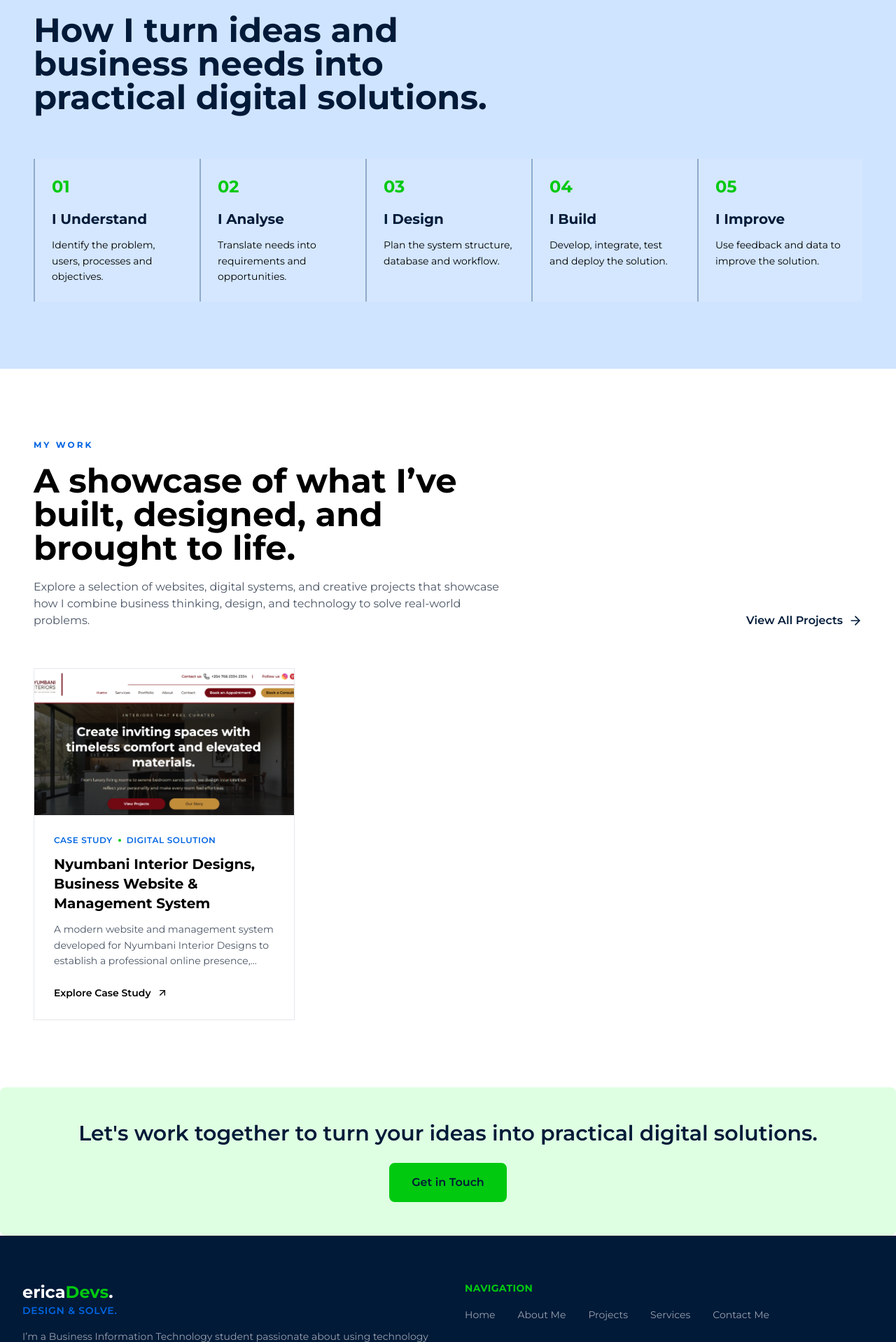
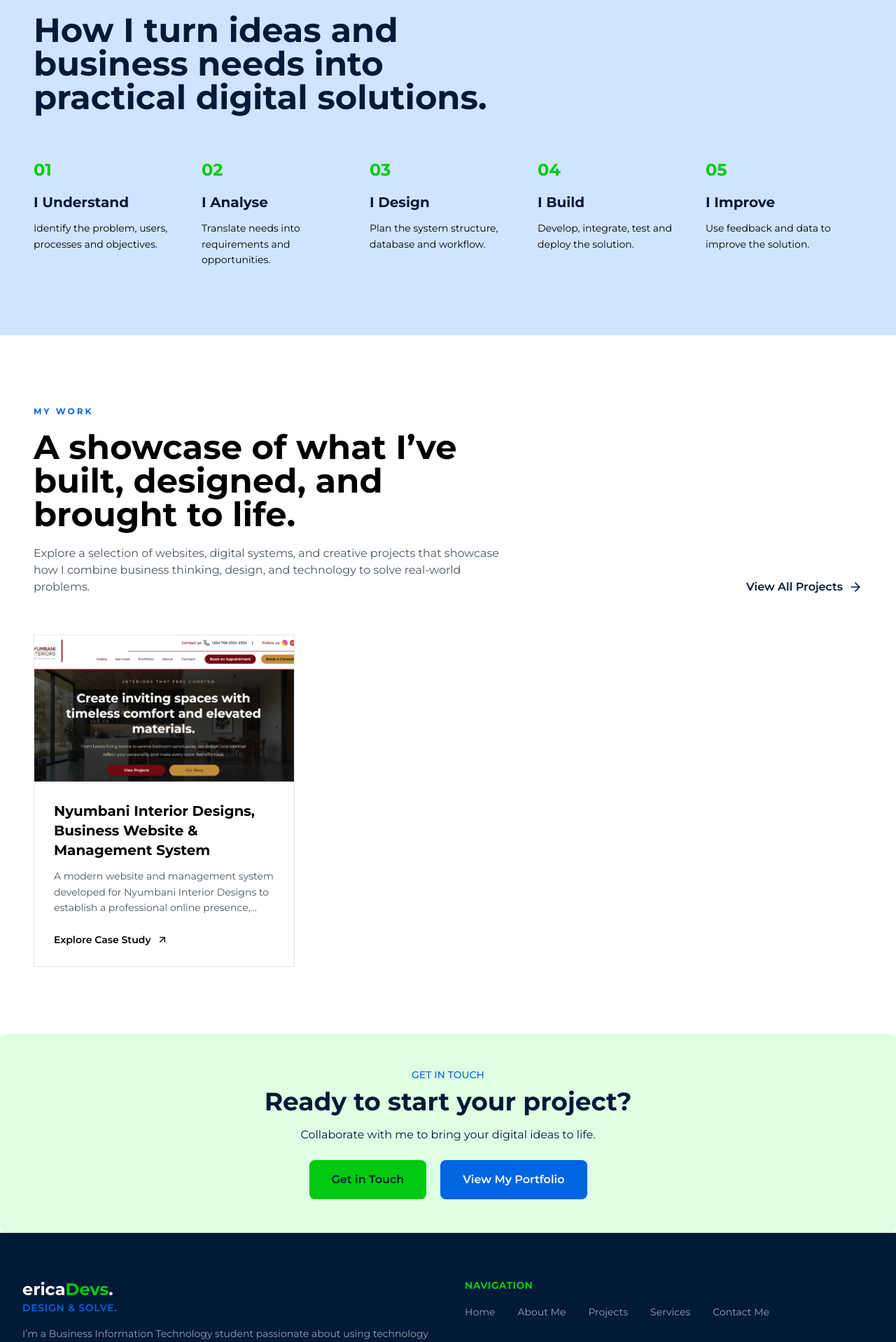
Before and after one commit to ericaDevs/ericadevs, a Django app: page / in a window 1280 px wide. Shown: the part 2400-4318 px from the top of the page at 70% size. Run offline with Django 5.2, Linux system fonts and the light colour scheme; data comes from the database, SQL or seed files in the repository; some libraries are stand-ins or nearby versions.

```diff
--- a/Contacts/templates/pages/contacts.html
+++ b/Contacts/templates/pages/contacts.html
@@ -105,7 +105,7 @@ Erika Lorot | Contact Me
                     </div>
 
                     <div class="mt-8 flex items-center gap-3">
-                        <a href="https://www.facebook.com/share/19WLnBT6RE/" aria-label="Facebook" class="flex h-11 w-11 items-center justify-center rounded-full border border-[#0065E1]/20 bg-[#CFE4FF] transition hover:-translate-y-0.5">
+                        <a href="https://web.facebook.com/ericaDevs" aria-label="Facebook" class="flex h-11 w-11 items-center justify-center rounded-full border border-[#0065E1]/20 bg-[#CFE4FF] transition hover:-translate-y-0.5">
                             <img src="{% static 'images/facebook.png' %}" alt="Facebook" class="h-5 w-5 object-contain">
                         </a>
                         <a href="https://github.com/ericaDevs/" aria-label="GitHub" class="flex h-11 w-11 items-center justify-center rounded-full border border-[#0065E1]/20 bg-[#CFE4FF] transition hover:-translate-y-0.5">
@@ -114,7 +114,7 @@ Erika Lorot | Contact Me
                         <a href="#" aria-label="LinkedIn" class="flex h-11 w-11 items-center justify-center rounded-full border border-[#0065E1]/20 bg-[#CFE4FF] transition hover:-translate-y-0.5">
                             <img src="{% static 'images/linkedin.png' %}" alt="LinkedIn" class="h-5 w-5 object-contain">
                         </a>
-                        <a href="#" aria-label="Instagram" class="flex h-11 w-11 items-center justify-center rounded-full border border-[#0065E1]/20 bg-[#CFE4FF] transition hover:-translate-y-0.5">
+                        <a href="https://www.instagram.com/erica_devs" aria-label="Instagram" class="flex h-11 w-11 items-center justify-center rounded-full border border-[#0065E1]/20 bg-[#CFE4FF] transition hover:-translate-y-0.5">
                             <img src="{% static 'images/instagram.png' %}" alt="Instagram" class="h-5 w-5 object-contain">
                         </a>
                     </div>
--- a/static/css/output.css
+++ b/static/css/output.css
@@ -437,6 +437,9 @@
   .mr-2 {
     margin-right: calc(var(--spacing) * 2);
   }
+  .mr-4 {
+    margin-right: calc(var(--spacing) * 4);
+  }
   .mb-1\.5 {
     margin-bottom: calc(var(--spacing) * 1.5);
   }
@@ -527,9 +530,6 @@
   .aspect-video {
     aspect-ratio: var(--aspect-video);
   }
-  .h-1 {
-    height: var(--spacing);
-  }
   .h-1\.5 {
     height: calc(var(--spacing) * 1.5);
   }
@@ -593,9 +593,6 @@
   .h-40 {
     height: calc(var(--spacing) * 40);
   }
-  .h-\[92\%\] {
-    height: 92%;
-  }
   .h-auto {
     height: auto;
   }
@@ -613,9 +610,6 @@
   }
   .min-h-screen {
     min-height: 100vh;
-  }
-  .w-1 {
-    width: var(--spacing);
   }
   .w-1\.5 {
     width: calc(var(--spacing) * 1.5);
@@ -1048,9 +1042,6 @@
   .border-\[\#72acf3\] {
     border-color: #72acf3;
   }
-  .border-\[\#395d8a71\] {
-    border-color: #395d8a71;
-  }
   .border-amber-200 {
     border-color: var(--color-amber-200);
   }
@@ -1183,12 +1174,6 @@
   .bg-amber-50 {
     background-color: var(--color-amber-50);
   }
-  .bg-black\/10 {
-    background-color: color-mix(in srgb, #000 10%, transparent);
-    @supports (color: color-mix(in lab, red, red)) {
-      background-color: color-mix(in oklab, var(--color-black) 10%, transparent);
-    }
-  }
   .bg-blue {
     background-color: var(--color-blue);
   }
@@ -1239,6 +1224,12 @@
   }
   .bg-shadegreen {
     background-color: var(--color-shadegreen);
+  }
+  .bg-shadegreen\/5 {
+    background-color: color-mix(in srgb, #DEFFE2 5%, transparent);
+    @supports (color: color-mix(in lab, red, red)) {
+      background-color: color-mix(in oklab, var(--color-shadegreen) 5%, transparent);
+    }
   }
   .bg-slate-50 {
     background-color: var(--color-slate-50);
@@ -1768,12 +1759,6 @@
     color: color-mix(in srgb, #ffffff 65%, transparent);
     @supports (color: color-mix(in lab, red, red)) {
       color: color-mix(in oklab, var(--color-white) 65%, transparent);
-    }
-  }
-  .text-white\/70 {
-    color: color-mix(in srgb, #ffffff 70%, transparent);
-    @supports (color: color-mix(in lab, red, red)) {
-      color: color-mix(in oklab, var(--color-white) 70%, transparent);
     }
   }
   .text-white\/75 {
@@ -2302,11 +2287,11 @@
     .md\:justify-start {
       justify-content: flex-start;
     }
+    .md\:gap-4 {
+      gap: calc(var(--spacing) * 4);
+    }
     .md\:gap-8 {
       gap: calc(var(--spacing) * 8);
-    }
-    .md\:gap-px {
-      gap: 1px;
     }
     .md\:p-10 {
       padding: calc(var(--spacing) * 10);
--- a/templates/index.html
+++ b/templates/index.html
@@ -9,8 +9,8 @@
 
 <main class="font-mont">
     <!-- Hero section -->
-    <section class="h-[92%] relative overflow-hidden py-20 px-6 md:px-12" style="background-image: linear-gradient(rgba(13,13,13,0.7), rgba(13,13,13,0.45)), url('https://i.pinimg.com/1200x/72/e7/c4/72e7c45fe83fec3e1bcb4b82f4fd118e.jpg'); background-size: cover; background-position: center; background-attachment: fixed;">
-        <div class="absolute inset-0 bg-black/10"></div>
+    <section class="relative overflow-hidden py-20 px-6 md:px-12" style="background-image: linear-gradient(rgba(13,13,13,0.7), rgba(13,13,13,0.45)), url('https://i.pinimg.com/1200x/72/e7/c4/72e7c45fe83fec3e1bcb4b82f4fd118e.jpg'); background-size: cover; background-position: center; background-attachment: fixed;">
+        <div class="absolute inset-0 bg-shadegreen/5"></div>
         <div class="relative max-w-7xl mx-auto flex flex-col md:flex-row justify-between items-center gap-6">
             <div class="max-w-3xl">
                 <h1 class="text-3xl md:text-5xl font-bold text-[#01C910] tracking-wide mb-2">Hello</h1>
@@ -25,7 +25,7 @@
                         class="inline-flex items-center justify-center px-7 py-4 bg-[#0065E1] text-[#ffffff] font-semibold hover:bg-[#01C910] hover:text-[#011A38] transition-all duration-300">
                         Explore My Work
                     </a>
-                    <a href="{% url 'contacts:contacts' %}"
+                    <a href="{% static 'docs/Curiculum vitae.pdf' %}" rel="noopener noreferrer" target="blank"
                         class="inline-flex items-center justify-center px-7 py-4 text-[#011A38] font-semibold bg-[#01C910] hover:bg-[#0065E1] hover:text-[#FFFFFF] transition-all duration-300">
                         View my CV
                     </a>
@@ -96,7 +96,7 @@
             <div class="grid text-base md:grid-cols-2 lg:grid-cols-3 gap-6">
                 <!-- Business Analysis -->
                 <div class="bg-white p-8 border border-gray-200 hover:-translate-y-1 hover:shadow-lg transition-all duration-300">
-                    <i data-lucide="chart-no-axes-combined" class="w-9 h-9 text-[#0065E1] mt-6 mb-6"></i>
+                    <i data-lucide="chart-no-axes-combined" class="w-9 h-9 text-blue mt-6 mb-6"></i>
                     <h3 class="text-xl font-bold mb-3">Business Analysis</h3>
                     <p class="text-gray-600 text-base leading-relaxed">
                         Understanding business processes, requirements and operational
@@ -106,7 +106,7 @@
 
                 <!-- Web Development -->
                 <div class="bg-white p-8 border border-gray-200 hover:-translate-y-1 hover:shadow-lg transition-all duration-300">
-                    <i data-lucide="code-2" class="w-9 h-9 text-[#01C910] mt-6 mb-6"></i>
+                    <i data-lucide="code-2" class="w-9 h-9 text-green mt-6 mb-6"></i>
                     <h3 class="text-xl font-bold mb-3">Web development</h3>
                     <p class="text-gray-600 text-base leading-relaxed">
                         Designing and developing websites and web applications that
@@ -173,8 +173,8 @@
                 </h2>
             </div>
 
-            <div class="grid gap-6 sm:grid-cols-2 md:grid-cols-5 md:gap-px bg-white/10">
-                <div class="p-6 border-l-2 border-[#395d8a71]">
+            <div class="grid gap-6 sm:grid-cols-2 md:grid-cols-5 md:gap-4">
+                <div class="">
                     <span class="text-2xl font-bold text-[#01C910]">01</span>
                     <h3 class="font-bold text-xl text-[#011A38] mt-4 mb-3">I Understand</h3>
                     <p class="text-sm leading-relaxed">
@@ -182,7 +182,7 @@
                     </p>
                 </div>
 
-                <div class="p-6 border-l-2 border-[#395d8a71]">
+                <div class="">
                     <span class="text-2xl font-bold text-[#01C910]">02</span>
                     <h3 class="font-bold text-xl text-[#011A38] mt-4 mb-3">I Analyse</h3>
                     <p class="text-sm leading-relaxed">
@@ -190,7 +190,7 @@
                     </p>
                 </div>
 
-                <div class="p-6 border-l-2 border-[#395d8a71]">
+                <div class="">
                     <span class="text-2xl font-bold text-[#01C910]">03</span>
                     <h3 class="font-bold text-xl text-[#011A38] mt-4 mb-3">I Design</h3>
                     <p class="text-sm leading-relaxed">
@@ -198,7 +198,7 @@
                     </p>
                 </div>
 
-                <div class="p-6 border-l-2 border-[#395d8a71]">
+                <div class="">
                     <span class="text-2xl font-bold text-[#01C910]">04</span>
                     <h3 class="font-bold text-xl text-[#011A38] mt-4 mb-3">I Build</h3>
                     <p class="text-sm leading-relaxed">
@@ -206,7 +206,7 @@
                     </p>
                 </div>
 
-                <div class="p-6 border-l-2 border-[#395d8a71]">
+                <div class="">
                     <span class="text-2xl font-bold text-[#01C910]">05</span>
                     <h3 class="font-bold text-xl text-[#011A38] mt-4 mb-3">I Improve</h3>
                     <p class="text-sm leading-relaxed">
@@ -251,13 +251,13 @@
 
                     {% for project in projects|slice:":3" %}
                         <a href="{% url 'projects:detail' project.slug %}"
-                        class="group block border border-gray-200 bg-white overflow-hidden hover:-translate-y-1 hover:shadow-xl transition-all duration-300">
+                        class="group block border border-gray-200 bg-white overflow-hidden hover:shadow-xl transition-all duration-300 text-left">
 
                             <div class="aspect-video overflow-hidden bg-gray-100">
                                 {% if project.cover_photo %}
                                     <img src="{{ project.cover_photo.url }}"
                                     alt="{{ project.title }}"
-                                    class="w-full h-full object-cover group-hover:scale-105 transition-transform duration-500">
+                                    class="w-full h-full object-cover">
 
                                 {% else %}
                                     <div class="w-full h-full flex items-center justify-center bg-gray-100">
@@ -267,21 +267,16 @@
                             </div>
 
                             <div class="p-7">
-                                <div class="flex items-center gap-2 text-xs font-semibold uppercase tracking-wider text-[#0065E1] mb-3">
-                                    <span>Case Study</span>
-                                    <span class="w-1 h-1 rounded-full bg-[#01C910]"></span>
-                                    <span>Digital Solution</span>
-                                </div>
-                                <h3 class="text-xl font-bold mb-3 group-hover:text-[#0065E1] transition-colors">
+                                <h3 class="text-xl font-bold mb-3 transition-colors">
                                     {{ project.title }}
                                 </h3>
                                 <p class="text-gray-600 text-sm leading-relaxed line-clamp-3">
                                     {{ project.description }}
                                 </p>
-                                <div class="mt-6 flex items-center font-semibold text-sm">
+                                <div class="mt-6 flex items-center font-semibold text-sm group-hover:text-blue">
                                     Explore Case Study
                                     <i data-lucide="arrow-up-right"
-                                    class="ml-2 w-4 h-4 group-hover:translate-x-1 group-hover:-translate-y-1 transition-transform"></i>
+                                    class="ml-2 w-4 h-4 group-hover:scale-105 duration-500 group-hover:translate-x-1 group-hover:-translate-y-1 transition-transform group-hover:text-blue"></i>
                                 </div>
 
                             </div>
@@ -303,12 +298,20 @@
     <!-- CTA SECTION -->
 <section>
     <div class="bg-[#DEFFE2] rounded-lg p-8 md:p-12 text-center">
-            <h2 class="text-2xl md:text-3xl font-semibold text-[#011A38] mb-6">
-                Let's work together to turn your ideas into practical digital solutions.
+        <h3 class="text-sm font-medium text-[#0065E1] uppercase mb-2">Get in Touch</h3>
+        <h2 class="text-3xl md:text-4xl font-bold text-[#011A38] mb-4">
+            Ready to start your project?
         </h2>
+        <p class="text-base text-[#011A38] mb-6">
+            Collaborate with me to bring your digital ideas to life.
+        </p>
         <a href="{% url 'contacts:contacts' %}"
-                class="inline-block px-8 py-4 bg-[#01C910] text-[#011A38] font-semibold rounded-lg hover:bg-[#004a99] hover:text-[white] transition-colors duration-300">
+            class="inline-block px-8 py-4 bg-[#01C910] text-[#011A38] font-semibold rounded-lg hover:bg-[#004a99] hover:text-[white] transition-colors duration-300 mr-4">
             Get in Touch
+        </a>
+        <a href="{% url 'projects:projects' %}"
+            class="inline-block px-8 py-4 bg-[#0065E1] text-[white] font-semibold rounded-lg hover:bg-[#004a99] hover:text-[white] transition-colors duration-300">
+            View My Portfolio
         </a>
     </div>
 </section>
--- a/templates/layout.html
+++ b/templates/layout.html
@@ -117,13 +117,13 @@
                 <div class="w-full flex flex-col items-start justify-center">
                     <h4 class="text-[#01C910] font-bold mb-4 tracking-wide text-sm uppercase">Connect</h4>
                     <ul class="space-y-3 flex flex-col gap-2 md:flex-row items-start justify-evenly md:gap-8">
-                        <li><a href="#" target="_blank" rel="noopener noreferrer" class="text-gray-400 hover:text-[white] transition-colors text-sm flex items-center"><img src="{% static 'images/github.png' %}" alt="GitHub" class="h-6 w-6 mr-2"> GitHub</a></li>
+                        <li><a href="https://github.com/ericaDevs" target="_blank" rel="noopener noreferrer" class="text-gray-400 hover:text-[white] transition-colors text-sm flex items-center"><img src="{% static 'images/github.png' %}" alt="GitHub" class="h-6 w-6 mr-2"> GitHub</a></li>
 
                         <li><a href="#" target="_blank" rel="noopener noreferrer" class="text-gray-400 hover:text-[white] transition-colors text-sm flex items-center"><img src="{% static 'images/linkedin.png' %}" alt="LinkedIn" class="h-6 w-6 mr-2"> LinkedIn</a></li>
 
-                        <li><a href="#" target="_blank" rel="noopener noreferrer" class="text-gray-400 hover:text-[white] transition-colors text-sm flex items-center"><img src="{% static 'images/facebook.png' %}" alt="Facebook" class="h-6 w-6 mr-2"> Facebook</a></li>
+                        <li><a href="https://www.facebook.com/ericaDevs" target="_blank" rel="noopener noreferrer" class="text-gray-400 hover:text-[white] transition-colors text-sm flex items-center"><img src="{% static 'images/facebook.png' %}" alt="Facebook" class="h-6 w-6 mr-2"> Facebook</a></li>
 
-                        <li><a href="#" target="_blank" rel="noopener noreferrer" class="text-gray-400 hover:text-[white] transition-colors text-sm flex items-center"><img src="{% static 'images/instagram.png' %}" alt="Instagram" class="h-6 w-6 mr-2"> Instagram</a></li>
+                        <li><a href="https://www.instagram.com/erica_devs" target="_blank" rel="noopener noreferrer" class="text-gray-400 hover:text-[white] transition-colors text-sm flex items-center"><img src="{% static 'images/instagram.png' %}" alt="Instagram" class="h-6 w-6 mr-2"> Instagram</a></li>
                     </ul>
                 </div>
             </section>
```
Also changed, not shown: Projects/templates/pages/projects.html (+5 -5 lines), templates/about.html (+8 -11 lines), 1 other file. Lines whose indentation alone changed are shown as unchanged.
